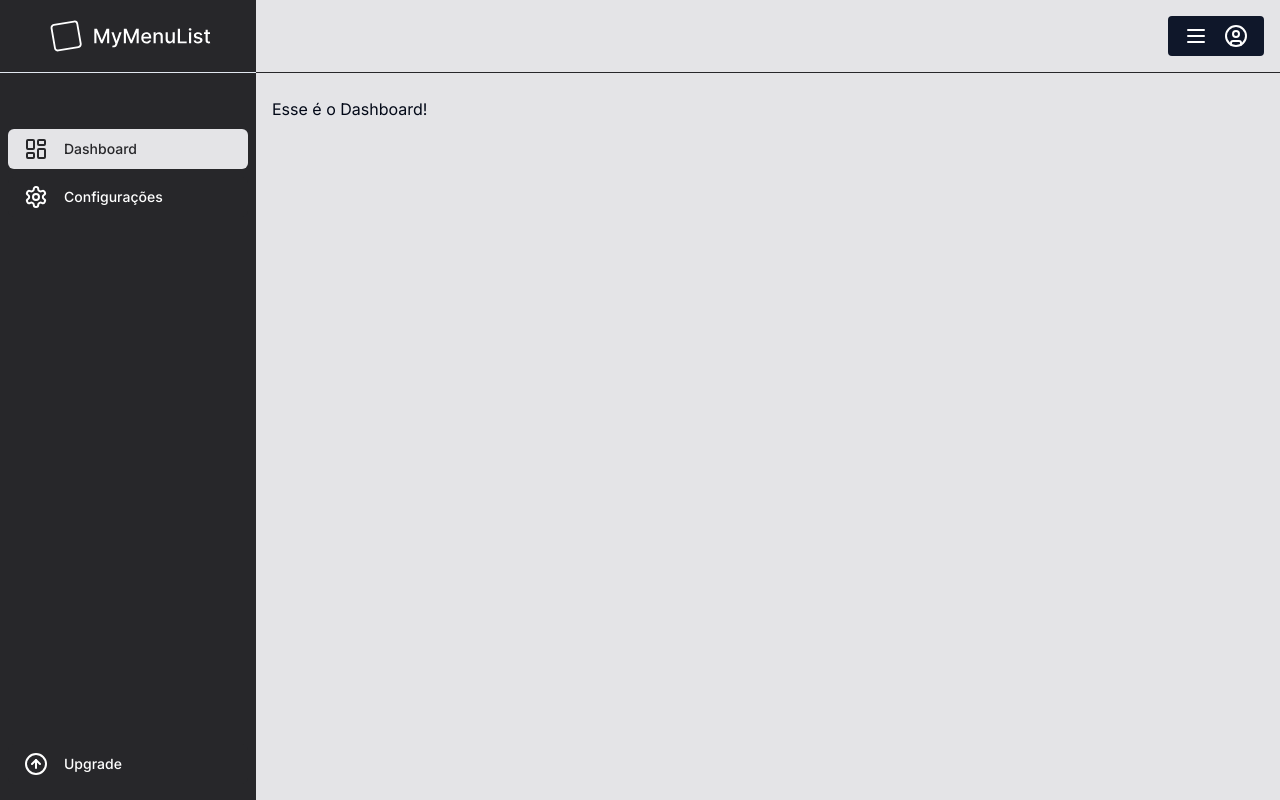
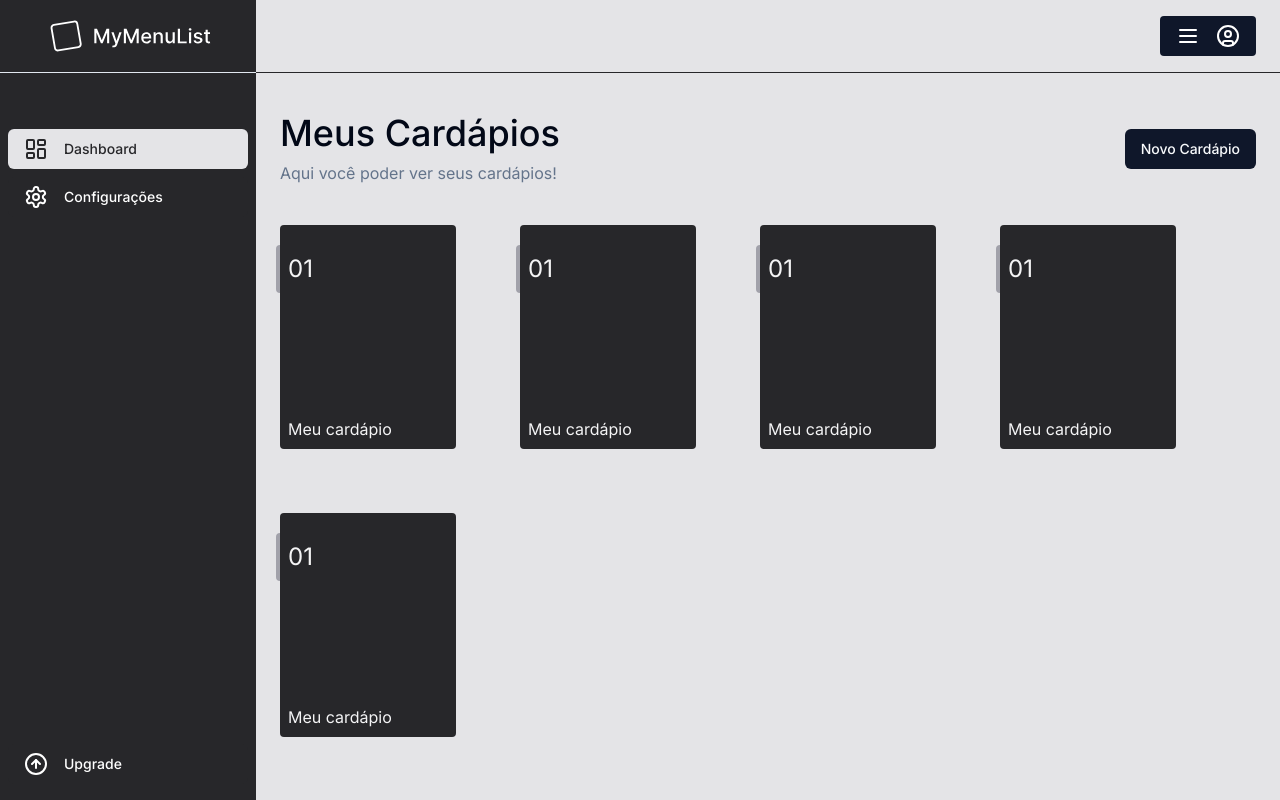
Before and after one commit to jonassjr/MyMenuList, a Next.js app: page /dashboard in a window 1280 px wide. Built offline with nearby package versions, Linux system fonts and the light colour scheme.

Commit message:
feat: create dashboard component

```diff
--- a/src/app/(users)/dashboard/page.tsx
+++ b/src/app/(users)/dashboard/page.tsx
@@ -1,7 +1,65 @@
+import { Button } from "@/components/ui/button";
+import Link from "next/link";
+
 export default function Dashboard() {
   return (
     <main className="">
-      <h1>Esse é o Dashboard!</h1>
+      <header className="flex items-center justify-between">
+        <div className="flex flex-col gap-y-2">
+          <h1 className="text-4xl font-medium">Meus Cardápios</h1>
+          <p className="text-base text-muted-foreground">Aqui você poder ver seus cardápios!</p>
+        </div>
+
+        <Button>Novo Cardápio</Button>
+      </header>
+
+      <section className="mt-10 flex flex-wrap gap-16">
+        <Link href="#">
+          <article className="w-44 h-56 bg-zinc-800 rounded-sm relative transition-colors duration-300 hover:bg-zinc-700">
+            <span className="border-l-4 rounded-l border-zinc-400 h-12 absolute top-5 -left-[4px] " />
+            <span className="text-zinc-100 text-2xl absolute top-7 left-2" >
+              01
+            </span>
+            <p className="text-zinc-100 absolute bottom-2 left-2">Meu cardápio</p>
+          </article>
+        </Link>
+        <Link href="#">
+          <article className="w-44 h-56 bg-zinc-800 rounded-sm relative transition-colors duration-300 hover:bg-zinc-700">
+            <span className="border-l-4 rounded-l border-zinc-400 h-12 absolute top-5 -left-[4px] " />
+            <span className="text-zinc-100 text-2xl absolute top-7 left-2" >
+              01
+            </span>
+            <p className="text-zinc-100 absolute bottom-2 left-2">Meu cardápio</p>
+          </article>
+        </Link>
+        <Link href="#">
+          <article className="w-44 h-56 bg-zinc-800 rounded-sm relative transition-colors duration-300 hover:bg-zinc-700">
+            <span className="border-l-4 rounded-l border-zinc-400 h-12 absolute top-5 -left-[4px] " />
+            <span className="text-zinc-100 text-2xl absolute top-7 left-2" >
+              01
+            </span>
+            <p className="text-zinc-100 absolute bottom-2 left-2">Meu cardápio</p>
+          </article>
+        </Link>
+        <Link href="#">
+          <article className="w-44 h-56 bg-zinc-800 rounded-sm relative transition-colors duration-300 hover:bg-zinc-700">
+            <span className="border-l-4 rounded-l border-zinc-400 h-12 absolute top-5 -left-[4px] " />
+            <span className="text-zinc-100 text-2xl absolute top-7 left-2" >
+              01
+            </span>
+            <p className="text-zinc-100 absolute bottom-2 left-2">Meu cardápio</p>
+          </article>
+        </Link>
+        <Link href="#">
+          <article className="w-44 h-56 bg-zinc-800 rounded-sm relative transition-colors duration-300 hover:bg-zinc-700">
+            <span className="border-l-4 rounded-l border-zinc-400 h-12 absolute top-5 -left-[4px] " />
+            <span className="text-zinc-100 text-2xl absolute top-7 left-2" >
+              01
+            </span>
+            <p className="text-zinc-100 absolute bottom-2 left-2">Meu cardápio</p>
+          </article>
+        </Link>
+      </section>
     </main>
   )
 }
--- a/src/app/(users)/layout.tsx
+++ b/src/app/(users)/layout.tsx
@@ -11,9 +11,9 @@ export default function UsersLayout({ children }: { children: React.ReactNode })
     <main className="flex min-h-screen bg-zinc-200">
       <SideBar />
 
-      <section className="w-full mx-auto min-h-full flex flex-col">
-        <header className="py-4 px-4 flex justify-end border-b border-zinc-800">
-          <div>
+      <section className="ml-64 w-full mx-auto min-h-full flex flex-col">
+        <header className="sticky top-0 flex justify-end w-full py-4 px-6 bg-zinc-200 border-b border-zinc-800">
+          <div className="">
             <DropdownMenu>
               <DropdownMenuTrigger className="flex py-2 px-4 rounded gap-x-4 bg-primary text-white">
                 <Menu />
@@ -29,7 +29,7 @@ export default function UsersLayout({ children }: { children: React.ReactNode })
             </DropdownMenu>
           </div>
         </header>
-        <section className="mt-6 px-4">
+        <section className="mt-10 px-6">
           {children}
         </section>
       </section>
--- a/src/components/sideBar.tsx
+++ b/src/components/sideBar.tsx
@@ -11,7 +11,7 @@ export const SideBar = () => {
   const pathName = usePathname()
 
   return (
-    <aside className="min-w-64 bg-zinc-800 flex flex-col">
+    <aside className="fixed top-0 bottom-0 min-w-64 bg-zinc-800 flex flex-col">
       <header className="grid place-content-center py-4 border-b">
         <Link href={"/"} >
           <Image src={Logo} width={165} alt="MyMenuList logo image" />
```
